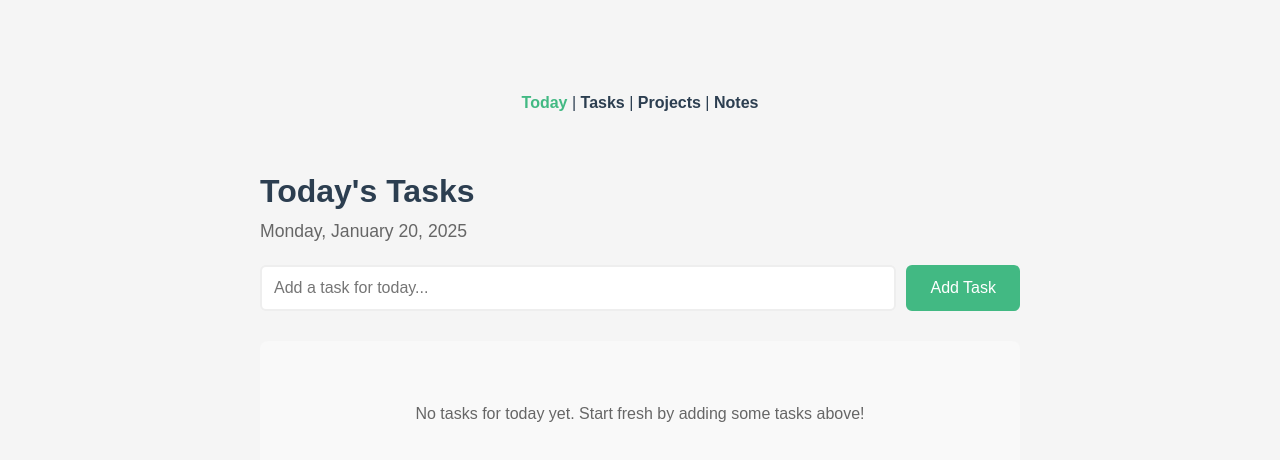
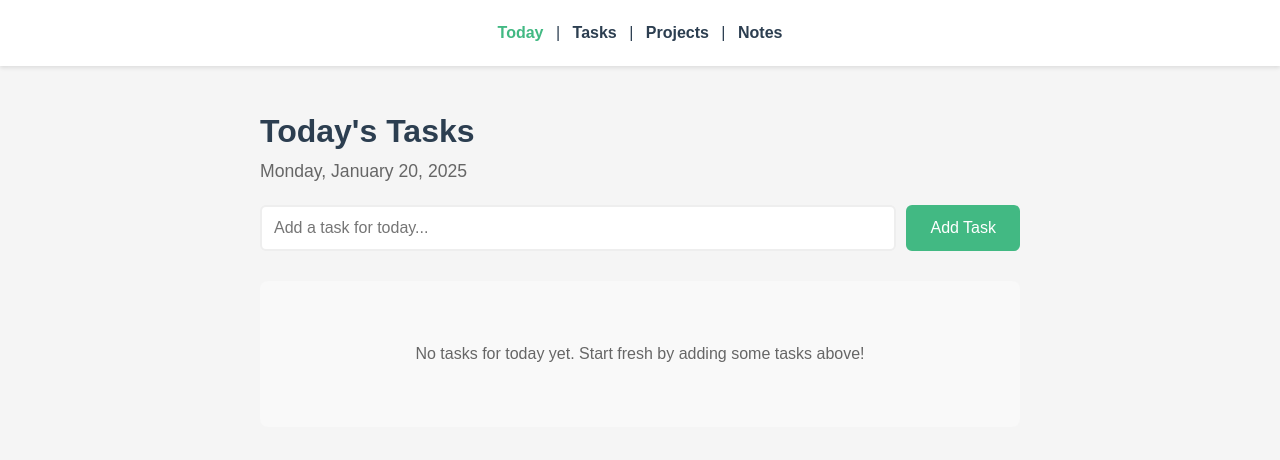
Before and after one commit to N1ckGriffin/ProductivityApp, a Vue app: page / in a window 1280 px wide. Shown: the top 460 px of the page. Built offline with nearby package versions, Linux system fonts and the light colour scheme.

Commit message:
feat: updated styles in App

```diff
--- a/src/App.vue
+++ b/src/App.vue
@@ -1,13 +1,19 @@
 <!-- App.vue -->
 <template>
   <div class="app">
-    <nav>
-      <router-link to="/">Today</router-link> |
-      <router-link to="/tasks">Tasks</router-link> |
-      <router-link to="/projects">Projects</router-link> |
-      <router-link to="/notes">Notes</router-link>
+    <nav class="nav-container">
+      <div class="nav-content">
+        <router-link to="/">Today</router-link> |
+        <router-link to="/tasks">Tasks</router-link> |
+        <router-link to="/projects">Projects</router-link> |
+        <router-link to="/notes">Notes</router-link>
+      </div>
     </nav>
-    <router-view></router-view>
+    <main class="main-container">
+      <div class="main-content">
+        <router-view></router-view>
+      </div>
+    </main>
   </div>
 </template>
 
@@ -18,26 +24,68 @@ export default {
 </script>
 
 <style>
-.app {
+/* Reset and base styles */
+* {
+  box-sizing: border-box;
+  margin: 0;
+  padding: 0;
+}
+
+body {
   font-family: Arial, sans-serif;
   -webkit-font-smoothing: antialiased;
   -moz-osx-font-smoothing: grayscale;
-  text-align: center;
   color: #2c3e50;
-  margin-top: 60px;
+  background: #f5f5f5;
 }
 
-nav {
-  padding: 30px;
+/* Layout containers */
+.app {
+  min-height: 100vh;
+  display: flex;
+  flex-direction: column;
 }
 
+.nav-container {
+  background: white;
+  padding: 20px 0;
+  box-shadow: 0 2px 4px rgba(0, 0, 0, 0.1);
+}
+
+.nav-content {
+  max-width: 1200px;
+  margin: 0 auto;
+  padding: 0 20px;
+  text-align: center;
+}
+
+.main-container {
+  flex: 1;
+  padding: 20px;
+}
+
+.main-content {
+  max-width: 1200px;
+  margin: 0 auto;
+  height: 100%;
+}
+
+/* Navigation styles */
 nav a {
   font-weight: bold;
   color: #2c3e50;
   text-decoration: none;
+  padding: 4px 8px;
 }
 
 nav a.router-link-active {
   color: #42b983;
 }
+
+/* Common utility classes */
+.card {
+  background: white;
+  border-radius: 8px;
+  box-shadow: 0 2px 4px rgba(0, 0, 0, 0.1);
+}
 </style>
```
